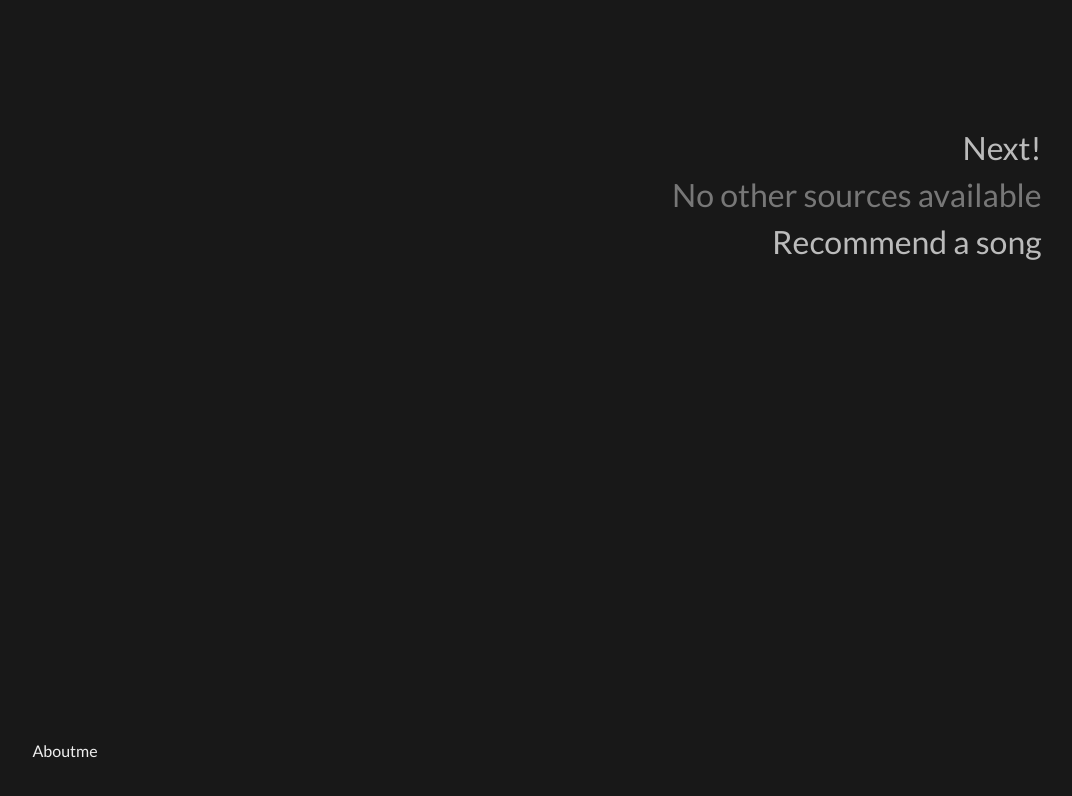
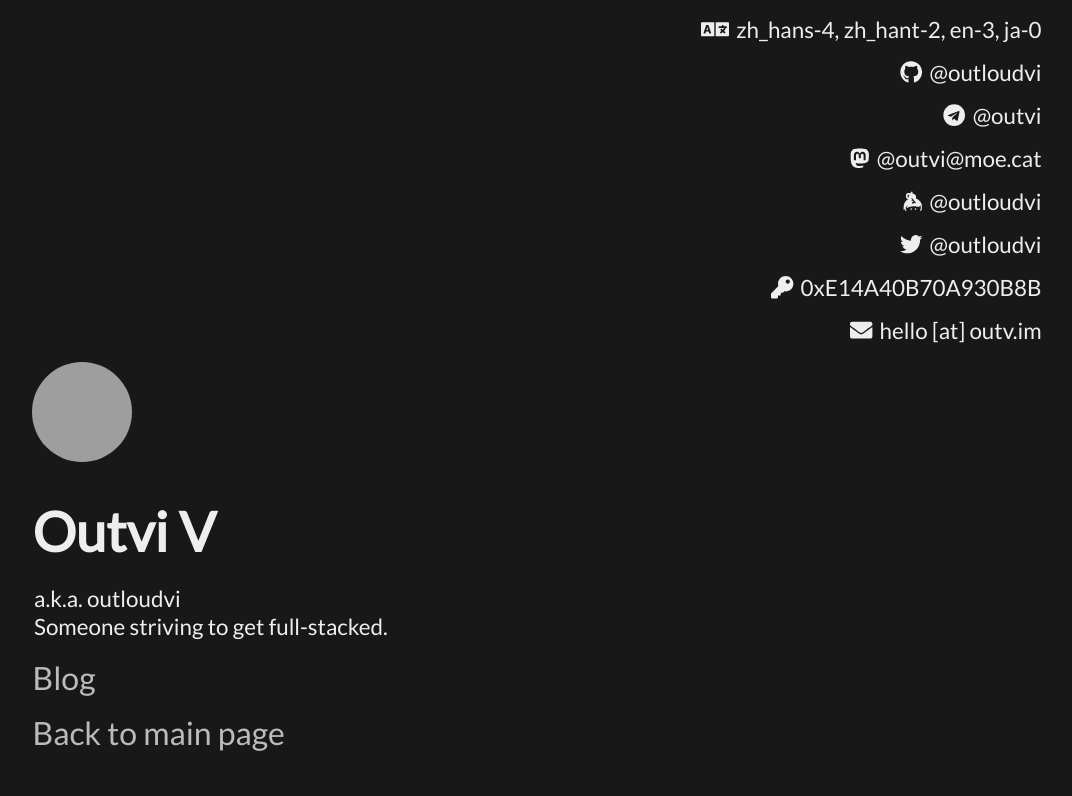
Before and after one commit to outloudvi/mainpage, a Vue app: page /about in a window 1280 px wide. Shown: the top 796 px of the page, without its empty margins (103-1175 px from the left). Built offline with nearby package versions, Linux system fonts and the light colour scheme; no server answers; grey boxes are pictures that could not be loaded.

Commit message:
Add about page

```diff
--- a/package.json
+++ b/package.json
@@ -9,6 +9,10 @@
     "lint": "vue-cli-service lint"
   },
   "dependencies": {
+    "@fortawesome/fontawesome-svg-core": "^1.2.27",
+    "@fortawesome/free-brands-svg-icons": "^5.12.1",
+    "@fortawesome/free-solid-svg-icons": "^5.12.1",
+    "@fortawesome/vue-fontawesome": "^0.1.9",
     "core-js": "^3.6.4",
     "vue": "^2.6.11",
     "vue-router": "^3.1.5"
--- a/src/App.vue
+++ b/src/App.vue
@@ -1,10 +1,8 @@
 <template>
   <div id="app" v-if="ready">
-    <router-view id="left" @switch-left="switchLeft"></router-view>
-    <Player
-      id="right"
-      playlistUri="https://raw.githubusercontent.com/outloudvi/tellurmusic/master/music.json"
-    ></Player>
+    <transition name="slide">
+      <router-view @switch-left="switchLeft"></router-view>
+    </transition>
   </div>
   <div id="preMounted" v-else>
     <h1>Loading</h1>
@@ -14,13 +12,9 @@
 
 <script lang="ts">
 import Vue from "vue";
-import Player from "@/components/Player.vue";
 
 export default Vue.extend({
   name: "App",
-  components: {
-    Player
-  },
   data() {
     return {
       ready: false,
@@ -45,6 +39,7 @@ export default Vue.extend({
 
 <style lang="scss">
 @import url("https://fonts.googleapis.com/css?family=Lato&display=swap");
+@import "@/styles/main.scss";
 
 #preMounted {
   font-size: 140%;
@@ -71,89 +66,11 @@ body {
   margin: 0;
 }
 
-#app {
-  display: grid;
-  grid-template-columns: 1fr 4fr 6fr 1fr;
-  grid-column-gap: 3vw;
-  height: 100vh;
+.slide-enter-active,
+.slide-leave-active {
+  transition: opacity 0.5s;
 }
-
-#left {
-  grid-column: 2;
-  justify-content: flex-end;
-
-  a {
-    transition: margin-left ease 0.3s;
-    &:hover {
-      margin-left: 8px;
-    }
-  }
-}
-
-#right {
-  grid-column: 3;
-  text-align: right;
-
-  justify-content: space-between;
-
-  a,
-  span {
-    transition: margin-right ease 0.3s;
-    &:hover {
-      margin-right: 8px;
-    }
-  }
-}
-
-#left,
-#right {
-  display: flex;
-  flex-direction: column;
-  margin-bottom: 5vh;
-
-  * {
-    margin: 1vh 0;
-  }
-
-  h1 {
-    font-size: 3.4rem;
-    margin-bottom: 1.4vh;
-  }
-
-  a,
-  span {
-    text-decoration: none;
-    color: #bbb;
-    font-size: 2rem;
-    &:hover {
-      color: #eee;
-    }
-  }
-}
-
-#stub {
-  display: none;
-}
-
-@media screen and (max-width: 768px) {
-  #app {
-    grid-template-columns: 1fr 10fr 1fr;
-  }
-  #left {
-    justify-content: center;
-    align-items: center;
-    * {
-      margin: 2vh 0;
-    }
-  }
-  #right {
-    display: none;
-  }
-  #stub {
-    display: block;
-    font-size: 1.1rem;
-    text-align: center;
-    color: #666;
-  }
+.slide-enter, .slide-leave-to /* .fade-leave-active below version 2.1.8 */ {
+  opacity: 0;
 }
 </style>
--- /dev/null
+++ b/src/components/About.vue
@@ -0,0 +1,145 @@
+<template>
+  <div id="main">
+    <div id="left">
+      <img src="https://avatars2.githubusercontent.com/u/19144373" alt="" />
+      <h1>Outvi V</h1>
+      <div>
+        <p>a.k.a. outloudvi</p>
+        <p>Someone striving to get full-stacked.</p>
+      </div>
+      <div>
+        <a target="_blank" href="https://blog.outv.im">Blog</a>
+      </div>
+      <div>
+        <a id="btnBack" @click="emitSwitch">Back to main page</a>
+      </div>
+    </div>
+    <div id="right">
+      <div class="list">
+        <SNSItem
+          v-for="(item, key) in sns"
+          :key="key"
+          :icon="item.icon"
+          :text="item.text"
+          :url="item.url"
+        />
+      </div>
+    </div>
+  </div>
+</template>
+
+<script lang="ts">
+import Vue from "vue";
+import Component from "vue-class-component";
+import SNSItem from "@/components/SNSItem.vue";
+
+@Component({
+  components: {
+    SNSItem
+  }
+})
+export default class AboutLeft extends Vue {
+  sns = [
+    {
+      icon: ["fas", "language"],
+      text: "zh_hans-4, zh_hant-2, en-3, ja-0"
+    },
+    {
+      icon: ["fab", "github"],
+      text: "@outloudvi",
+      url: "https://github.com/outloudvi"
+    },
+    {
+      icon: ["fab", "telegram"],
+      text: "@outvi",
+      url: "https://t.me/outvi"
+    },
+    {
+      icon: ["fab", "mastodon"],
+      text: "@outvi@moe.cat",
+      url: "https://moe.cat/@outvi"
+    },
+    {
+      icon: ["fab", "keybase"],
+      text: "@outloudvi",
+      url: "https://keybase.io/outloudvi"
+    },
+    {
+      icon: ["fab", "twitter"],
+      text: "@outloudvi",
+      url: "https://twitter.com/outloudvi"
+    },
+    {
+      icon: ["fas", "key"],
+      text: "0xE14A40B70A930B8B",
+      url:
+        "https://pgp.key-server.io/pks/lookup?op=vindex&fingerprint=on&search=0xE14A40B70A930B8B"
+    },
+    {
+      icon: ["fas", "envelope"],
+      text: "hello [at] outv.im"
+    }
+  ];
+  emitSwitch() {
+    this.$emit("switch-left");
+  }
+
+  mounted() {
+    document.title = "About | outv.im";
+  }
+}
+</script>
+
+<style lang="scss" scoped>
+#left {
+  img {
+    height: 100px;
+    width: 100px;
+    border-radius: 50%;
+
+    &:hover {
+      animation-name: skew;
+      animation-duration: 1.2s;
+      animation-timing-function: ease-in-out;
+      animation-fill-mode: forwards;
+      animation-iteration-count: 1;
+      transform-origin: 50% 0%;
+    }
+  }
+
+  p {
+    font-size: 1.4rem;
+    margin: 0.2vh;
+  }
+}
+
+@keyframes skew {
+  18% {
+    transform: rotate(-20deg);
+  }
+  54% {
+    transform: rotate(20deg);
+  }
+  81% {
+    transform: rotate(-5deg);
+  }
+  90% {
+    transform: rotate(5deg);
+  }
+  to {
+    transform: rotate(0deg);
+  }
+}
+
+#right {
+  .list {
+    display: flex;
+    flex-direction: column;
+    align-items: flex-end;
+  }
+}
+
+#btnBack:hover {
+  margin-left: -8px;
+}
+</style>
--- a/src/components/AboutLeft.vue
+++ /dev/null
@@ -1,16 +0,0 @@
-<template>
-  <div>
-    Aboutme
-  </div>
-</template>
-
-<script lang="ts">
-import Vue from "vue";
-import Component from "vue-class-component";
-
-@Component
-export default class AboutLeft extends Vue {};
-</script>
-
-<style lang="scss" scoped>
-</style>
--- /dev/null
+++ b/src/components/Main.vue
@@ -0,0 +1,73 @@
+<template>
+  <div id="main">
+    <div id="left">
+      <h1>outv.im</h1>
+      <div>
+        <a target="_blank" href="https://blog.outv.im">Re:Linked blog</a>
+      </div>
+      <div>
+        <a target="_blank" href="https://bin.outv.im">Private[dot]Bin</a>
+      </div>
+      <div>
+        <a target="_blank" href="https://www.outv.im/askme/pubkey.gpg"
+          >My GPG key</a
+        >
+      </div>
+      <div>
+        <a @click="emitSwitch">About Outvi V</a>
+      </div>
+      <small id="stub"
+        >Music player only available on large screens (>768px).</small
+      >
+    </div>
+    <Player
+      id="right"
+      playlistUri="https://raw.githubusercontent.com/outloudvi/tellurmusic/master/music.json"
+    ></Player>
+  </div>
+</template>
+
+<script lang="ts">
+import Vue from "vue";
+import Component from "vue-class-component";
+import Player from "@/components/Player.vue";
+
+@Component({
+  components: {
+    Player
+  }
+})
+export default class MainLeft extends Vue {
+  emitSwitch() {
+    this.$emit("switch-left");
+  }
+}
+</script>
+
+<style lang="scss" scoped>
+#stub {
+  display: none;
+}
+
+@media screen and (max-width: 768px) {
+  #app {
+    grid-template-columns: 1fr 10fr 1fr;
+  }
+  #left {
+    justify-content: center;
+    align-items: center;
+    * {
+      margin: 2vh 0;
+    }
+  }
+  #right {
+    display: none;
+  }
+  #stub {
+    display: block;
+    font-size: 1.1rem;
+    text-align: center;
+    color: #666;
+  }
+}
+</style>
--- a/src/components/MainLeft.vue
+++ /dev/null
@@ -1,40 +0,0 @@
-<template>
-  <div>
-    <h1>outv.im</h1>
-    <div>
-      <a @click="emitSwitch">About Outvi V</a>
-    </div>
-    <div>
-      <a target="_blank" href="https://blog.outv.im">Re:Linked blog</a>
-    </div>
-    <div>
-      <a target="_blank" href="https://bin.outv.im">Private[dot]Bin</a>
-    </div>
-    <div>
-      <a target="_blank" href="https://www.outv.im/askme/pubkey.gpg"
-        >My GPG key</a
-      >
-    </div>
-    <small id="stub"
-      >Music player only available on large screens (>768px).</small
-    >
-  </div>
-</template>
-
-<script lang="ts">
-import Vue from "vue";
-import Component from "vue-class-component";
-
-@Component
-export default class MainLeft extends Vue {
-  emitSwitch() {
-    this.$emit("switch-left");
-  }
-}
-</script>
-
-<style lang="scss" scoped>
-a {
-  cursor: pointer;
-}
-</style>
--- a/src/components/Player.vue
+++ b/src/components/Player.vue
@@ -142,6 +142,8 @@ export default class Player extends PlayerFact {
 
 <!-- Add "scoped" attribute to limit CSS to this component only -->
 <style scoped lang="scss">
+@import "@/styles/menu.scss";
+
 #divNowPlaying {
   color: #ddd;
   opacity: 0.5;
--- /dev/null
+++ b/src/components/SNSItem.vue
@@ -0,0 +1,52 @@
+<template>
+  <a :href="url" target="_blank" v-if="url">
+    <div id="item">
+      <font-awesome-icon id="icon" :icon="icon" />
+      {{ text }}
+    </div>
+  </a>
+  <div id="item" v-else>
+    <font-awesome-icon id="icon" :icon="icon" />
+    {{ text }}
+  </div>
+</template>
+
+<script lang="ts">
+import Vue from "vue";
+import Component from "vue-class-component";
+
+const SNSItemFact = Vue.extend({
+  props: {
+    icon: Array,
+    text: String,
+    url: String
+  }
+});
+
+@Component
+export default class SNSItem extends SNSItemFact {}
+</script>
+
+<style lang="scss" scoped>
+#item {
+  display: flex;
+  align-items: center;
+  font-size: 1.4rem;
+
+  #icon {
+    margin-right: 7px;
+  }
+}
+
+a {
+  color: #eee;
+  text-decoration: none;
+}
+
+a #item {
+  transition: margin-right ease 0.3s;
+  &:hover {
+    margin-right: -8px;
+  }
+}
+</style>
--- a/src/main.ts
+++ b/src/main.ts
@@ -1,6 +1,24 @@
 import Vue from "vue";
 import App from "./App.vue";
 import router from "./router";
+import { library } from "@fortawesome/fontawesome-svg-core";
+import * as FAS from "@fortawesome/free-solid-svg-icons";
+import * as FAB from "@fortawesome/free-brands-svg-icons";
+import { FontAwesomeIcon } from "@fortawesome/vue-fontawesome";
+
+library.add(
+  ...[
+    FAS.faLanguage,
+    FAB.faGithub,
+    FAB.faTelegram,
+    FAB.faMastodon,
+    FAB.faKeybase,
+    FAB.faTwitter,
+    FAS.faKey,
+    FAS.faEnvelope
+  ]
+);
+Vue.component("font-awesome-icon", FontAwesomeIcon);
 
 Vue.config.productionTip = false;
 
--- /dev/null
+++ b/src/styles/main.scss
@@ -0,0 +1,47 @@
+#main {
+  display: grid;
+  grid-template-columns: 1fr 4fr 6fr 1fr;
+  grid-column-gap: 3vw;
+  height: 100vh;
+}
+
+#left {
+  grid-column: 2;
+  justify-content: flex-end;
+
+  @import "./menu.scss";
+
+  a {
+    transition: margin-left ease 0.3s;
+    &:hover {
+      margin-left: 8px;
+    }
+  }
+}
+
+#right {
+  grid-column: 3;
+  text-align: right;
+
+  justify-content: space-between;
+}
+
+#left,
+#right {
+  display: flex;
+  flex-direction: column;
+  margin-bottom: 5vh;
+
+  div {
+    margin: 1vh 0;
+  }
+
+  h1 {
+    font-size: 3.4rem;
+    margin-bottom: 1.4vh;
+  }
+}
+
+a {
+  cursor: pointer;
+}
--- /dev/null
+++ b/src/styles/menu.scss
@@ -0,0 +1,9 @@
+a,
+span {
+  text-decoration: none;
+  color: #bbb;
+  font-size: 2rem;
+  &:hover {
+    color: #eee;
+  }
+}
```
Also changed, not shown: src/router/index.ts (+4 -4 lines), 1 other file (tests, documents, lock files or other folders).
